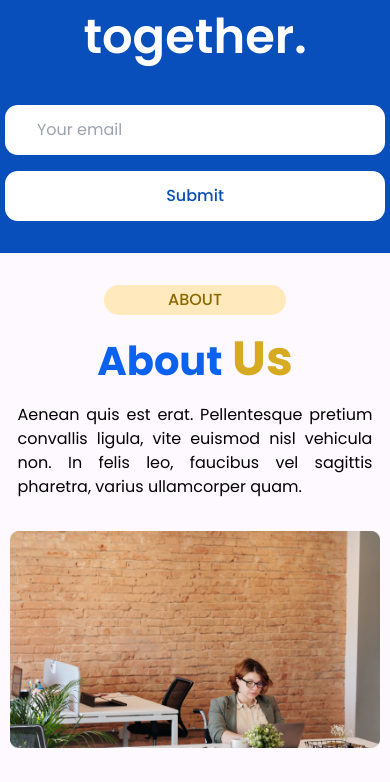
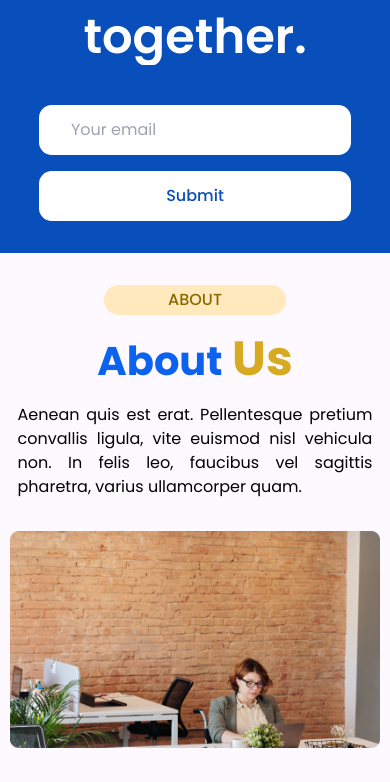
Before and after one commit to jaivikpatel2001/leotech, a React (Create React App) app: page /Industries in a window 390 px wide. Shown: the part 4841-5623 px from the top of the page. Built offline with nearby package versions, Linux system fonts and the light colour scheme.

Commit message:
fix horizontal

```diff
--- a/src/Components/Choose/Choose.jsx
+++ b/src/Components/Choose/Choose.jsx
@@ -91,7 +91,7 @@ const Choose = () => {
             <div className="vstext">VS</div>
           </motion.div>
           <motion.div
-            className="otherparent "
+            className="otherparent"
             initial={{ opacity: 0, x: 50 }}
             whileInView={{ opacity: 1, x: 0 }}
             transition={{ duration: 1, ease: "easeOut" }}
--- a/src/Components/Contact/Contact.css
+++ b/src/Components/Contact/Contact.css
@@ -67,6 +67,7 @@
   .formdata {
     display: flex;
     flex-direction: column;
+    width: 80%;
   }
   .right {
     width: 100%;
--- a/src/Components/Industries/Industries.jsx
+++ b/src/Components/Industries/Industries.jsx
@@ -28,7 +28,7 @@ const Industries = () => {
         <div className="ibottom">
           <motion.div
             className="bleft "
-            initial={{ opacity: 0, x: -50 }}
+            initial={{ opacity: 0, x: -50, overflowBlock: "hidden" }}
             whileInView={{ opacity: 1, x: 0 }}
             transition={{ duration: 1, ease: "easeOut" }}
             viewport={{ once: true }}
@@ -54,7 +54,7 @@ const Industries = () => {
           </motion.div>
           <motion.div
             className="bright"
-            initial={{ opacity: 0 }}
+            initial={{ opacity: 0, overflowBlock: "hidden" }}
             whileInView={{ opacity: 1 }}
             transition={{ duration: 2, ease: "easeOut" }}
             viewport={{ once: true }}
--- a/src/index.css
+++ b/src/index.css
@@ -9,6 +9,7 @@ body {
 } */
 * {
   scroll-behavior: smooth;
+  overflow-x: hidden;
 }
 body {
   scrollbar-width: none;
```
